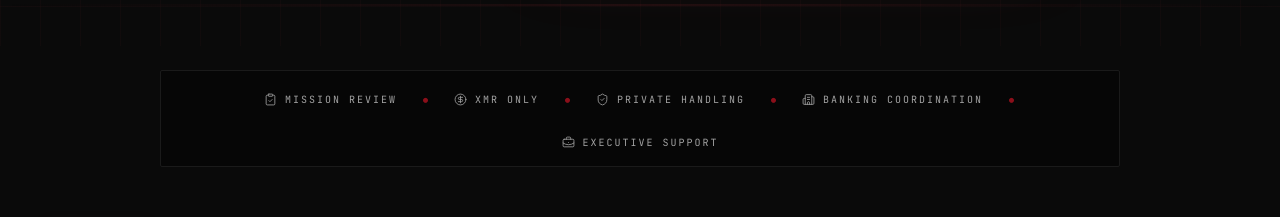
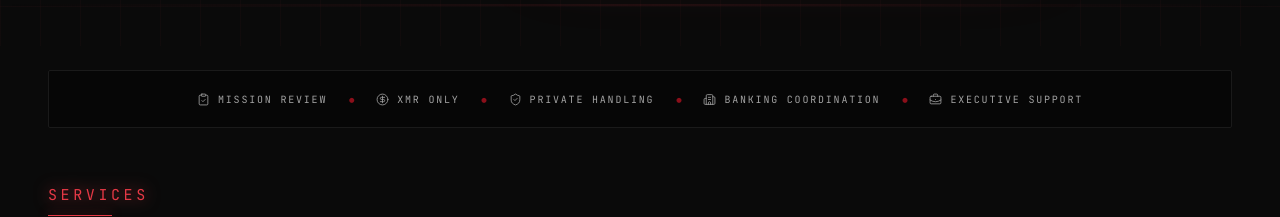
Before and after one commit to fierfek-git/nexus, a Next.js app: page / in a window 1280 px wide. Shown: the part 579-796 px from the top of the page. Built offline with nearby package versions, Linux system fonts and the light colour scheme; no server answers; grey boxes are pictures that could not be loaded.

Commit message:
Refactor trust badges layout and styling

```diff
--- a/components/trust-badges.tsx
+++ b/components/trust-badges.tsx
@@ -26,25 +26,25 @@ export function TrustBadges() {
 
   return (
     <section className="py-5 md:py-6 bg-[#0a0a0a]">
-      <div className="max-w-5xl mx-auto px-4 md:px-8">
-        <div className="group mx-auto flex flex-wrap items-center justify-center gap-4 md:gap-6 rounded-sm border border-[#1a1a1a] bg-[#050505]/70 px-5 py-4 transition-all duration-300 ease-out hover:scale-105 hover:border-[#E63946]/40 hover:bg-[#141414]/70 hover:shadow-[0_0_22px_rgba(230,57,70,0.18)]">
+      <div className="max-w-7xl mx-auto px-4 md:px-8 lg:px-12">
+        <div className="group mx-auto flex items-center justify-center gap-3 md:gap-5 rounded-sm border border-[#1a1a1a] bg-[#050505]/70 px-4 md:px-6 py-4 transition-all duration-300 ease-out hover:scale-[1.03] hover:border-[#E63946]/40 hover:bg-[#141414]/70 hover:shadow-[0_0_22px_rgba(230,57,70,0.18)] overflow-x-auto">
           {badges.map((badge, index) => {
             const Icon = badge.icon
 
             return (
-              <div key={badge.label} className="flex items-center gap-2">
+              <div key={badge.label} className="flex items-center gap-2 shrink-0">
                 <Icon
                   size={13}
                   strokeWidth={1.5}
                   className="text-[#A3A3A3] transition-colors duration-300 group-hover:text-[#E63946]"
                 />
 
-                <span className="text-[9px] md:text-[10px] font-mono tracking-[0.20em] text-[#A3A3A3] uppercase transition-colors duration-300 group-hover:text-[#F2F2F2]">
+                <span className="text-[8.5px] md:text-[10px] font-mono tracking-[0.18em] text-[#A3A3A3] uppercase whitespace-nowrap transition-colors duration-300 group-hover:text-[#F2F2F2]">
                   {badge.label}
                 </span>
 
                 {index < badges.length - 1 && (
-                  <span className="ml-2 md:ml-4 text-[#8B0F1A] transition-colors duration-300 group-hover:text-[#E63946]">
+                  <span className="ml-2 md:ml-3 text-[#8B0F1A] transition-colors duration-300 group-hover:text-[#E63946]">
                     •
                   </span>
                 )}
```
